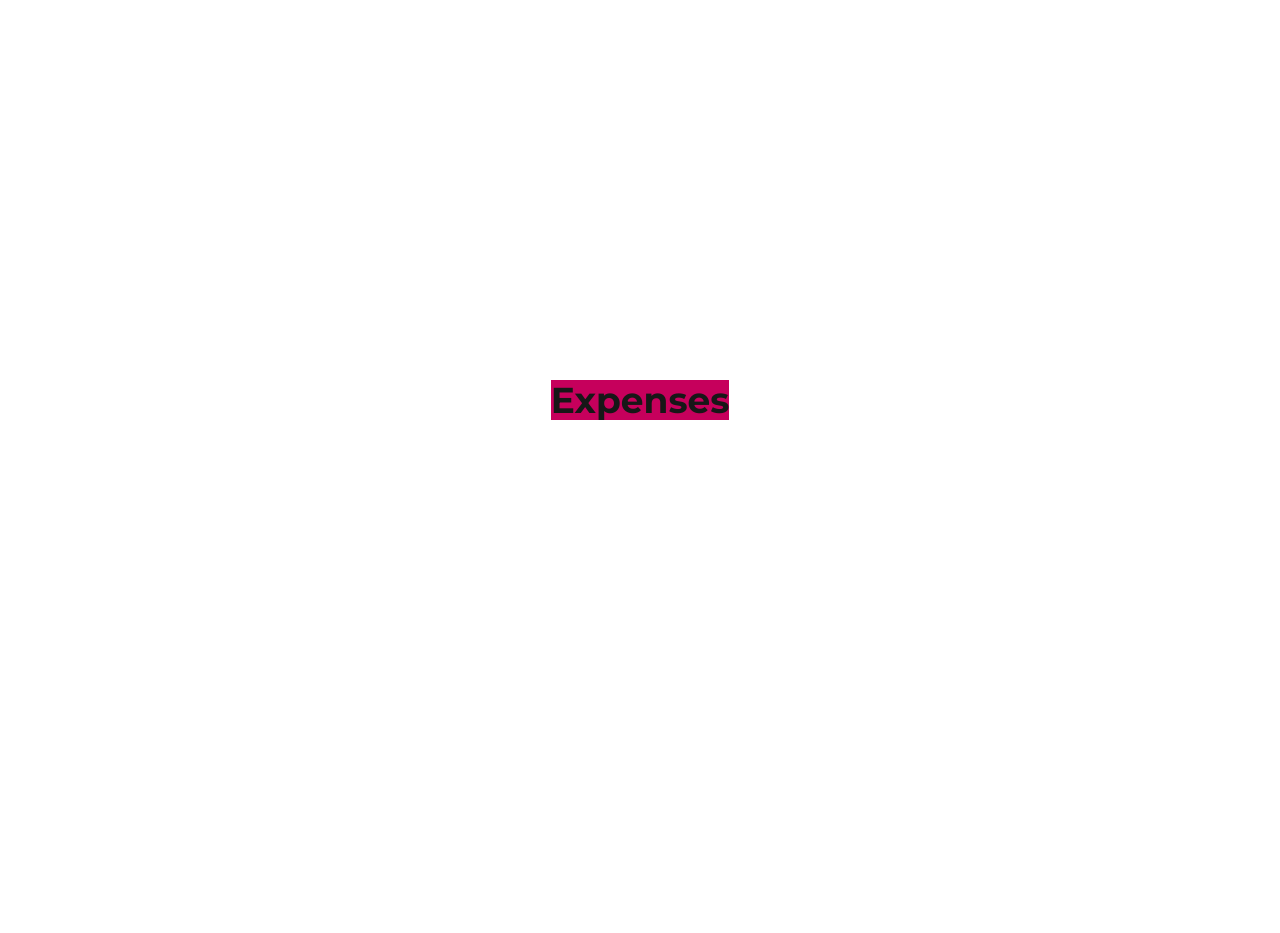
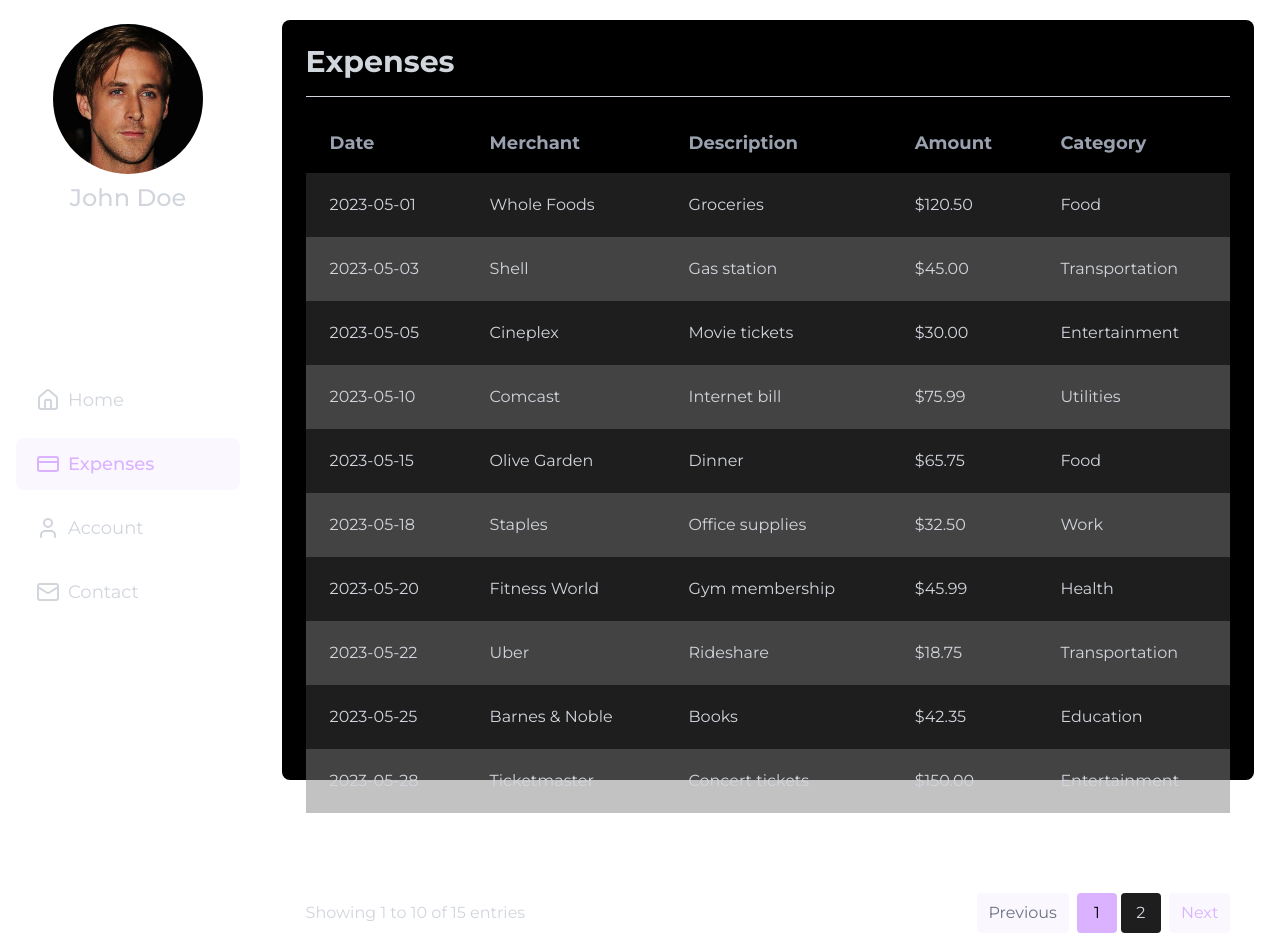
Before and after one commit to vasile-draguta/mpp-moicano, a Next.js app: page /expenses in a window 1280 px wide. Before the commit the page ends 800 px from the top, so only its background shows below. Built offline with nearby package versions, Linux system fonts and the light colour scheme.

Commit message:
expense table

```diff
--- /dev/null
+++ b/app/(pages)/account/page.tsx
@@ -0,0 +1,7 @@
+'use client';
+
+import Sidebar from '@/app/components/Sidebar/Sidebar';
+
+export default function Account() {
+  return <Sidebar />;
+}
--- /dev/null
+++ b/app/(pages)/contact/page.tsx
@@ -0,0 +1,7 @@
+'use client';
+
+import Sidebar from '@/app/components/Sidebar/Sidebar';
+
+export default function Contact() {
+  return <Sidebar />;
+}
--- a/app/(pages)/expenses/page.tsx
+++ b/app/(pages)/expenses/page.tsx
@@ -1,7 +1,20 @@
+'use client';
+
+import Sidebar from '@/app/components/Sidebar/Sidebar';
+import MainScreen from '@/app/components/ContentScreen';
+import ExpensesTable from '@/app/components/ExpensesTable/ExpensesTable';
+
 export default function Expenses() {
   return (
-    <div className="flex flex-col items-center justify-center h-screen">
-      <h1 className="text-4xl font-bold bg-pink-700">Expenses</h1>
+    <div className="flex h-screen">
+      <Sidebar />
+      <MainScreen>
+        <h1 className="text-3xl font-bold text-gray-300">Expenses</h1>
+
+        <hr className="my-4 border-gray-300" />
+
+        <ExpensesTable />
+      </MainScreen>
     </div>
   );
 }
--- /dev/null
+++ b/app/components/ContentScreen.tsx
@@ -0,0 +1,13 @@
+'use client';
+
+interface ContentScreenProps {
+  children?: React.ReactNode;
+}
+
+export default function ContentScreen({ children }: ContentScreenProps) {
+  return (
+    <div className="flex-1 flex items-center justify-center">
+      <div className="bg-black rounded-lg h-[95vh] w-[95%] p-6">{children}</div>
+    </div>
+  );
+}
--- /dev/null
+++ b/app/components/ExpensesTable/ExpensesTable.tsx
@@ -0,0 +1,126 @@
+'use client';
+
+import { useState } from 'react';
+
+import { expenses } from '@/app/utils/mockData';
+
+export default function ExpensesTable() {
+  const [currentPage, setCurrentPage] = useState(1);
+  const itemsPerPage = 10;
+
+  const totalPages = Math.ceil(expenses.length / itemsPerPage);
+  const indexOfLastItem = currentPage * itemsPerPage;
+  const indexOfFirstItem = indexOfLastItem - itemsPerPage;
+  const currentItems = expenses.slice(indexOfFirstItem, indexOfLastItem);
+
+  const handlePageChange = (pageNumber: number): void => {
+    setCurrentPage(pageNumber);
+  };
+
+  const formatter = new Intl.NumberFormat('en-US', {
+    style: 'currency',
+    currency: 'USD',
+  });
+
+  return (
+    <div className="w-full">
+      <div className="overflow-x-auto mb-4">
+        <table className="w-full border-collapse">
+          <thead className="bg-transparent">
+            <tr>
+              <th className="px-6 py-4 text-left text-lg text-gray-400 font-bold">
+                Date
+              </th>
+              <th className="px-6 py-4 text-left text-lg text-gray-400 font-bold">
+                Merchant
+              </th>
+              <th className="px-6 py-4 text-left text-lg text-gray-400 font-bold">
+                Description
+              </th>
+              <th className="px-6 py-4 text-left text-lg text-gray-400 font-bold">
+                Amount
+              </th>
+              <th className="px-6 py-4 text-left text-lg text-gray-400 font-bold">
+                Category
+              </th>
+              <th className=""></th>
+            </tr>
+          </thead>
+
+          <tbody>
+            {currentItems.map((expense, index) => (
+              <tr
+                key={expense.id}
+                className={`${
+                  index % 2 === 0 ? 'bg-[#1E1E1E]' : 'bg-[#878585]/50'
+                } transition-colors hover:bg-purple-300/50`}
+              >
+                <td className="px-6 py-5 text-gray-300">{expense.date}</td>
+                <td className="px-6 py-5 text-gray-300">{expense.merchant}</td>
+                <td className="px-6 py-5 text-gray-300">
+                  {expense.description}
+                </td>
+                <td className="px-6 py-5 text-gray-300">
+                  {formatter.format(expense.amount)}
+                </td>
+                <td className="px-6 py-5 text-gray-300">{expense.category}</td>
+              </tr>
+            ))}
+          </tbody>
+        </table>
+      </div>
+
+      <div className="flex justify-between items-center mt-20 text-gray-300">
+        <div>
+          Showing {indexOfFirstItem + 1} to{' '}
+          {Math.min(indexOfLastItem, expenses.length)} of {expenses.length}{' '}
+          entries
+        </div>
+        <div className="flex space-x-2">
+          <button
+            onClick={() => handlePageChange(currentPage - 1)}
+            disabled={currentPage === 1}
+            title="Previous"
+            className={`px-3 py-2 rounded ${
+              currentPage === 1
+                ? 'bg-purple-300/10 text-gray-500 cursor-not-allowed'
+                : 'bg-purple-300/10 text-purple-300 hover:bg-purple-300/20 cursor-pointer'
+            }`}
+          >
+            Previous
+          </button>
+
+          <div className="flex space-x-1">
+            {Array.from({ length: totalPages }, (_, i) => (
+              <button
+                key={i + 1}
+                onClick={() => handlePageChange(i + 1)}
+                title={`Go to page ${i + 1}`}
+                className={`px-3 py-2 rounded w-10 h-10 ${
+                  currentPage === i + 1
+                    ? 'bg-purple-300 text-black'
+                    : 'bg-[#1E1E1E] text-gray-300 hover:bg-purple-300/20 cursor-pointer'
+                }`}
+              >
+                {i + 1}
+              </button>
+            ))}
+          </div>
+
+          <button
+            onClick={() => handlePageChange(currentPage + 1)}
+            disabled={currentPage === totalPages}
+            title="Next"
+            className={`px-3 py-2 rounded ${
+              currentPage === totalPages
+                ? 'bg-purple-300/10 text-gray-500 cursor-not-allowed'
+                : 'bg-purple-300/10 text-purple-300 hover:bg-purple-300/20 cursor-pointer'
+            }`}
+          >
+            Next
+          </button>
+        </div>
+      </div>
+    </div>
+  );
+}
--- a/app/components/Sidebar/Avatar.tsx
+++ b/app/components/Sidebar/Avatar.tsx
@@ -22,7 +22,7 @@
         width={150}
         height={150}
       />
-      <p className="text-2xl font-medium">{username}</p>
+      <p className="text-2xl font-medium text-gray-300">{username}</p>
     </div>
   );
 }
--- a/app/components/Sidebar/Sidebar.tsx
+++ b/app/components/Sidebar/Sidebar.tsx
@@ -13,8 +13,6 @@
       <div className="flex-1 flex flex-col">
         <SidebarMenu />
       </div>
-
-      <div className="p-4">{/* Footer space if needed */}</div>
     </div>
   );
 }
--- a/app/components/Sidebar/SidebarMenu.tsx
+++ b/app/components/Sidebar/SidebarMenu.tsx
@@ -29,7 +29,7 @@
               <Link
                 href={item.href}
                 className={`flex items-center p-3 rounded-lg ${
-                  isActive ? 'bg-purple-300/25' : ''
+                  isActive ? 'bg-purple-300/10' : ''
                 }`}
               >
                 <div className="flex justify-center w-10">
--- /dev/null
+++ b/app/utils/mockData.ts
@@ -0,0 +1,122 @@
+export const expenses = [
+  {
+    id: 1,
+    date: '2023-05-01',
+    description: 'Groceries',
+    amount: 120.5,
+    category: 'Food',
+    merchant: 'Whole Foods',
+  },
+  {
+    id: 2,
+    date: '2023-05-03',
+    description: 'Gas station',
+    amount: 45.0,
+    category: 'Transportation',
+    merchant: 'Shell',
+  },
+  {
+    id: 3,
+    date: '2023-05-05',
+    description: 'Movie tickets',
+    amount: 30.0,
+    category: 'Entertainment',
+    merchant: 'Cineplex',
+  },
+  {
+    id: 4,
+    date: '2023-05-10',
+    description: 'Internet bill',
+    amount: 75.99,
+    category: 'Utilities',
+    merchant: 'Comcast',
+  },
+  {
+    id: 5,
+    date: '2023-05-15',
+    description: 'Dinner',
+    amount: 65.75,
+    category: 'Food',
+    merchant: 'Olive Garden',
+  },
+  {
+    id: 6,
+    date: '2023-05-18',
+    description: 'Office supplies',
+    amount: 32.5,
+    category: 'Work',
+    merchant: 'Staples',
+  },
+  {
+    id: 7,
+    date: '2023-05-20',
+    description: 'Gym membership',
+    amount: 45.99,
+    category: 'Health',
+    merchant: 'Fitness World',
+  },
+  {
+    id: 8,
+    date: '2023-05-22',
+    description: 'Rideshare',
+    amount: 18.75,
+    category: 'Transportation',
+    merchant: 'Uber',
+  },
+  {
+    id: 9,
+    date: '2023-05-25',
+    description: 'Books',
+    amount: 42.35,
+    category: 'Education',
+    merchant: 'Barnes & Noble',
+  },
+  {
+    id: 10,
+    date: '2023-05-28',
+    description: 'Concert tickets',
+    amount: 150.0,
+    category: 'Entertainment',
+    merchant: 'Ticketmaster',
+  },
+  {
+    id: 11,
+    date: '2023-05-30',
+    description: 'Clothes',
+    amount: 88.5,
+    category: 'Shopping',
+    merchant: 'H&M',
+  },
+  {
+    id: 12,
+    date: '2023-06-01',
+    description: 'Mobile phone bill',
+    amount: 65.0,
+    category: 'Utilities',
+    merchant: 'Verizon',
+  },
+  {
+    id: 13,
+    date: '2023-06-05',
+    description: 'Lunch',
+    amount: 15.75,
+    category: 'Food',
+    merchant: 'McDonalds',
+  },
+  {
+    id: 14,
+    date: '2023-06-10',
+    description: 'Office supplies',
+    amount: 32.5,
+    category: 'Work',
+    merchant: 'Staples',
+  },
+  {
+    id: 15,
+    date: '2023-06-15',
+    description: 'Dinner',
+    amount: 65.75,
+    category: 'Food',
+    merchant: 'Olive Garden',
+  },
+];
```
